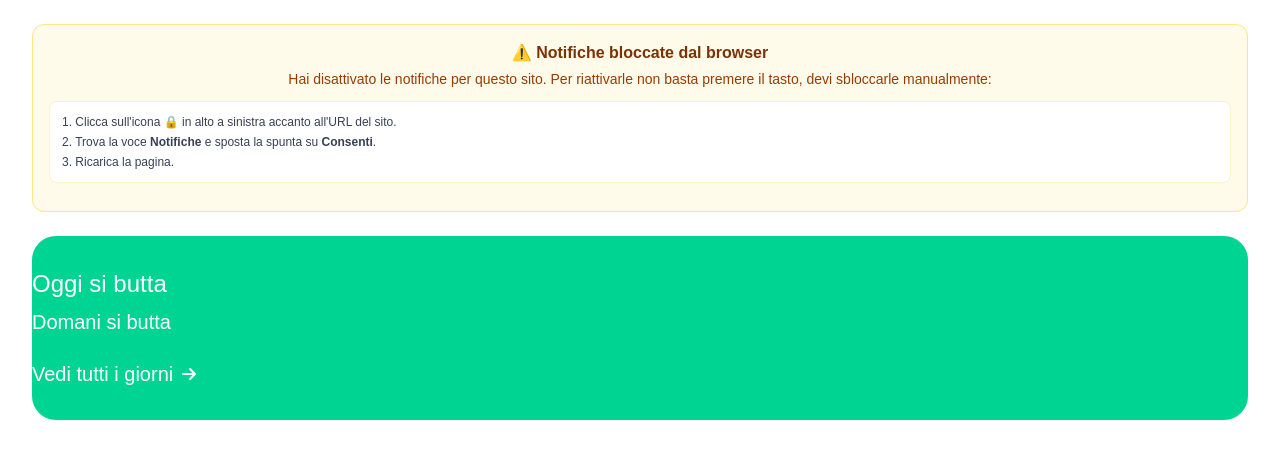
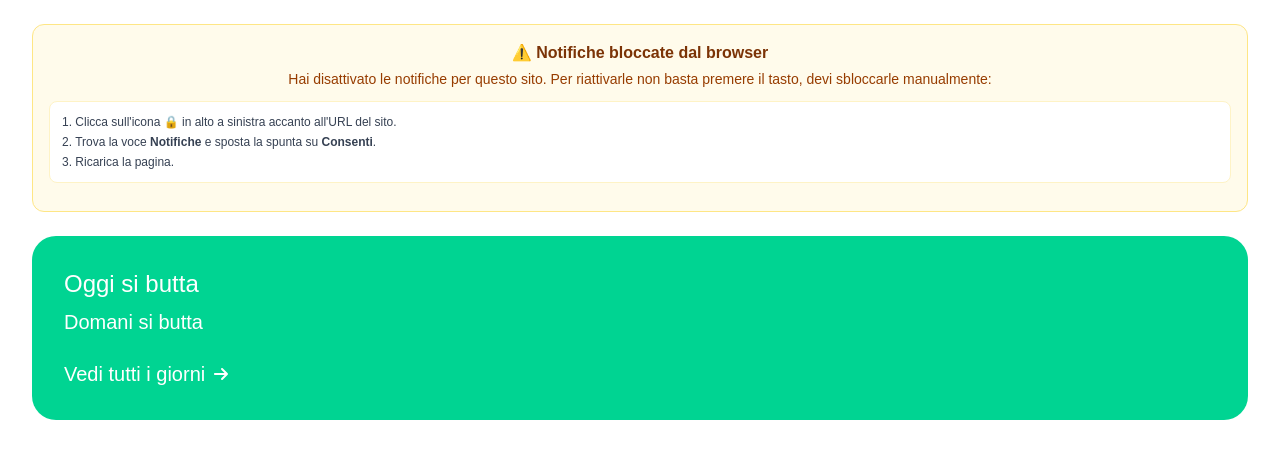
Before and after one commit to salvatorecalo/my_martano, a Next.js app: page / in a window 1280 px wide. Shown: the top 458 px of the page. Built offline with nearby package versions, Linux system fonts and the light colour scheme; no server answers.

Commit message:
fix: changed from a py to a global padding

```diff
--- a/app/components/trash_reminder/trash_reminder.tsx
+++ b/app/components/trash_reminder/trash_reminder.tsx
@@ -4,7 +4,7 @@ import { FaArrowRight } from "react-icons/fa6";
 
 export function TrashReminder({todayObj, tomorrowObj}: ThrowObjects){
     return (
-        <section className="bg-emerald-400 text-white py-8 rounded-3xl">
+        <section className="bg-emerald-400 text-white p-8 rounded-3xl">
             <p className="text-lg md:text-xl lg:text-2xl mb-2">Oggi si butta <strong>{todayObj}</strong></p>
             <p className="text-xl lg:text-xl mb-6">Domani si butta <strong>{tomorrowObj}</strong></p>
 
```
